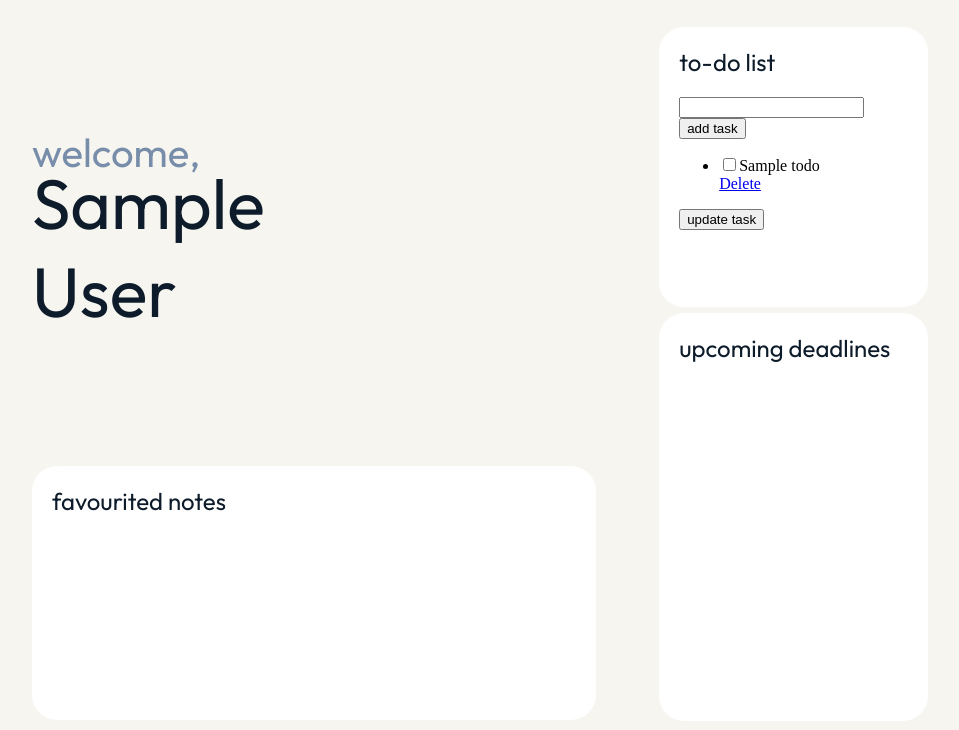
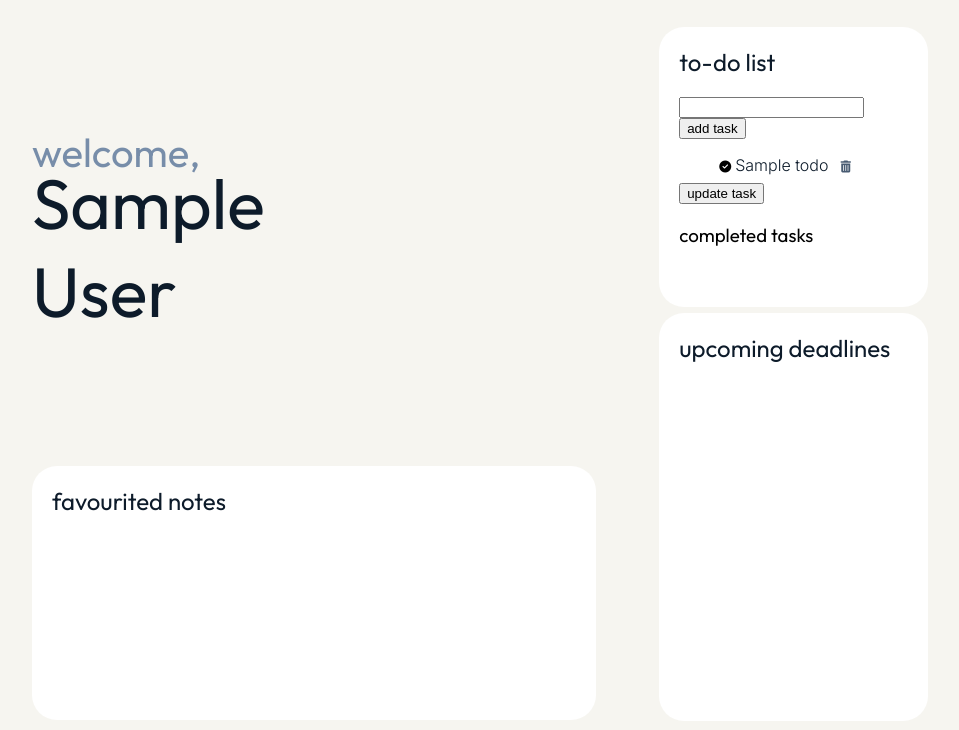
Before and after one commit to angchn/easy-e, a Flask app: page /dashboard in a window 1280 px wide. Shown: the part 70-800 px from the top of the page, without its empty margins (160-1119 px from the left). Run offline with Flask 2, Linux system fonts and the light colour scheme; a user stored in the database is signed in; tables that the repository leaves empty hold one stand-in row (values such as "Sample post"); some libraries are stand-ins or nearby versions.

Commit message:
to do list

```diff
--- a/main.py
+++ b/main.py
@@ -16,13 +16,16 @@ login_manager.login_view = "login"
 import models
 from forms import LoginForm, RegisterForm
 
+
 @login_manager.user_loader
 def load_user(user_id):
     return models.User.query.get(int(user_id))
 
+
 @app.route("/")
 def home():
     return render_template ("home.html", page_title="Home")
+
 
 @app.route("/login", methods=["GET", "POST"])
 def login():
@@ -37,6 +40,7 @@ def login():
         return "<h1>Invalid username or password.</h1>"
     return render_template ("login.html", form=form)
 
+
 @app.route("/signup", methods=["GET", "POST"])
 def signup():
     form = RegisterForm()
@@ -49,17 +53,20 @@ def signup():
         return redirect (url_for("login"))
     return render_template ("signup.html", form=form)
 
+
 @app.route("/logout")
 @login_required
 def logout():
     logout_user()
     return redirect (url_for("home"))
 
+
 @app.route("/dashboard")
 @login_required
 def dashboard():
     tasks = models.Todo.query.filter_by(user=current_user.id)
     return render_template ("dashboard.html", name=current_user.name, tasks=tasks)
+
 
 @app.route("/add_task", methods=('GET', 'POST'))
 def add_task():
@@ -70,32 +77,47 @@ def add_task():
         db.session.commit()
     return redirect (url_for("dashboard"))
 
+
+@app.route("/delete_task/<int:id>")
+def delete_task(id):
+    task_delete = db.session.query(models.Todo).filter_by(id=id).first()
+    db.session.delete(task_delete)
+    db.session.commit()
+    return redirect (url_for("dashboard"))
+
+
 @app.route("/past_papers")
 def papers():
     papers = models.Paper.query.all()
     return render_template ("papers.html", page_title="Past_Papers", papers=papers)
+
 
 @app.route("/past_papers_english")
 def english():
     epapers = models.Paper.query.filter_by(subject=1)
     return render_template ("english.html", page_title="English_Past_Papers", epapers=epapers)
 
+
 @app.route("/past_papers_math")
 def maths():
     mpapers = models.Paper.query.filter_by(subject=2)
     return render_template("maths.html", page_title="Math_Past_Papers", mpapers=mpapers)
 
+
 @app.route("/past_papers_physics")
 def physics():
     return render_template("physics.html", page_title="Physics_Past_Papers")
+
 
 @app.route("/past_papers_chemistry")
 def chemistry():
     return render_template("chemistry.html", page_title="Chemistry_Past_Papers")
 
+
 @app.route ("/past_papers_biology")
 def biology():
     return render_template("biology.html", page_title="Biology_Past_Papers")
 
+
 if __name__ == "__main__":
     app.run(debug=True)
--- a/static/styles.css
+++ b/static/styles.css
@@ -605,3 +605,39 @@ input:focus {
 .todo_text, .calender_text, .favourites_text {
     padding: 20px;
 }
+
+.subheadings_small {
+    font-family: 'Outfit', sans-serif;
+    font-weight: 200;
+}
+
+.task {
+    vertical-align: middle;
+    margin-bottom: -10px;
+}
+
+.task_name {
+    width: fit-content;
+    display: inline;
+    font-family: 'Inter', sans-serif;
+    color: #0d1b2a;
+}
+
+.delete_icon {
+    position: relative;
+    display: inline-block;
+    margin-left: 8px;
+    font-size: 12px;
+    color: #485b72;
+    font-weight: 400;
+}
+
+.tick_icon {
+    font-weight: 400;
+    font-size: 12px;
+}
+
+.delete {
+    text-decoration: none;
+    color: inherit;
+}
--- a/templates/dashboard.html
+++ b/templates/dashboard.html
@@ -3,6 +3,7 @@
     <meta name="viewport" content="width=device-width, initial-scale=1.0">
     <link rel="stylesheet" href="/static/styles.css">
     <link href="https://fonts.googleapis.com/css2?family=Inter:wght@300&family=Outfit&display=swap" rel="stylesheet">
+    <script src="https://kit.fontawesome.com/5b4a218e91.js" crossorigin="anonymous"></script>
     <title>{{ name }}'s dashboard | easy.e</title>
 </head>
 
@@ -46,13 +47,18 @@
 
                 <form method="POST">
                     {% for task in tasks %}
-                        <ul>
-                            <li class="task"><input type="checkbox" name="task.id">{{ task.name }}</li>
-                            <a href="/delete_task/{{ task.id }}">Delete</a>
+                        <ul class="task">
+                            <span class="tick_icon"><i class="fa-solid fa-circle-check"></i></span>
+                            <li class="task_name">{{ task.name }}</li>
+                            <span class="delete_icon"><a href="/delete_task/{{ task.id }}" class="delete"><i class="fa-solid fa-trash-can"></i></a></span>
                         </ul>
                     {% endfor %}
+                    <br>
                     <input type="submit" value="update task">
                 </form>
+
+                <h3 class="subheadings_small">completed tasks</h3>
+
             </div>
         </div>
         <div class="calender">
```
Also changed, not shown: student.db.
